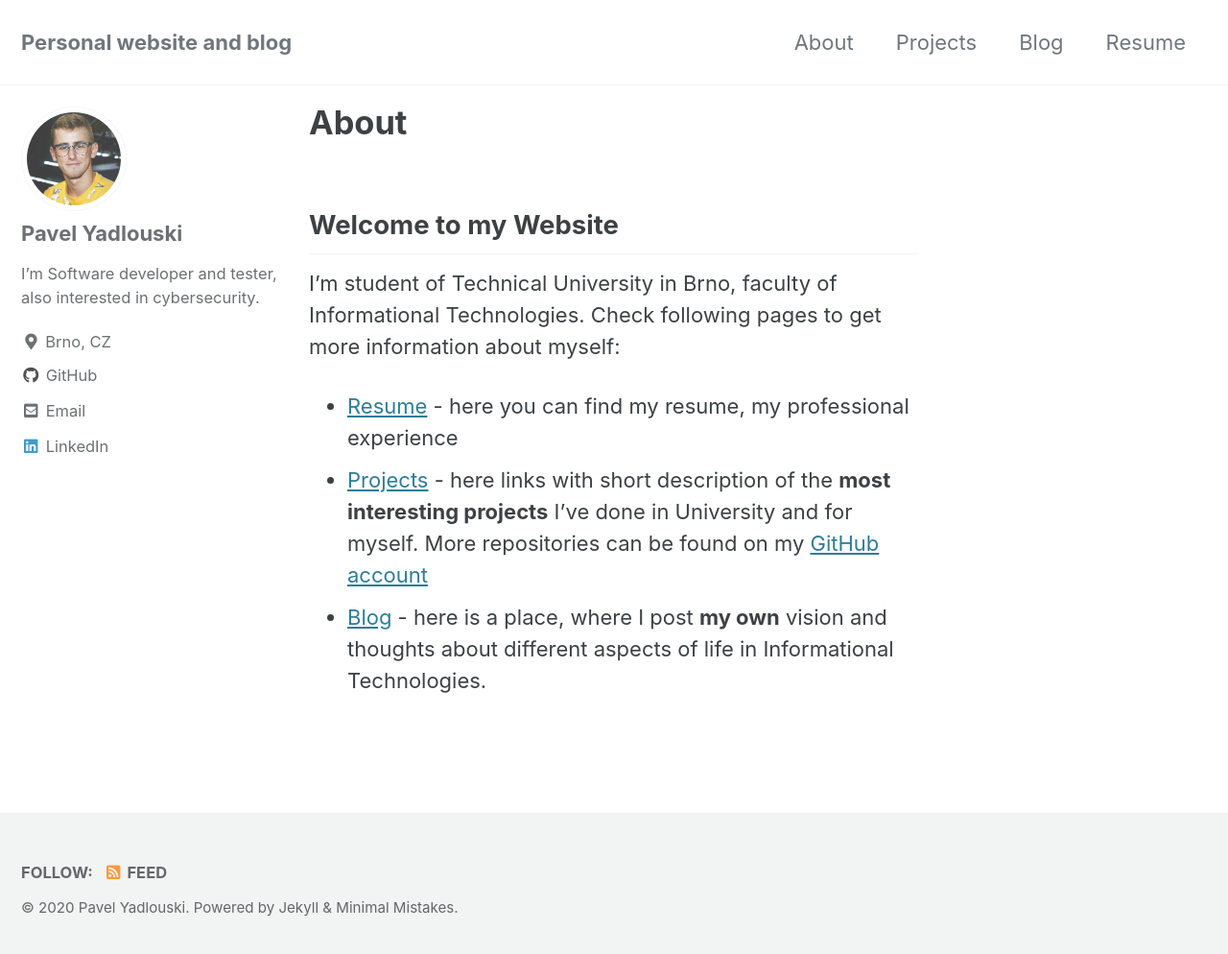
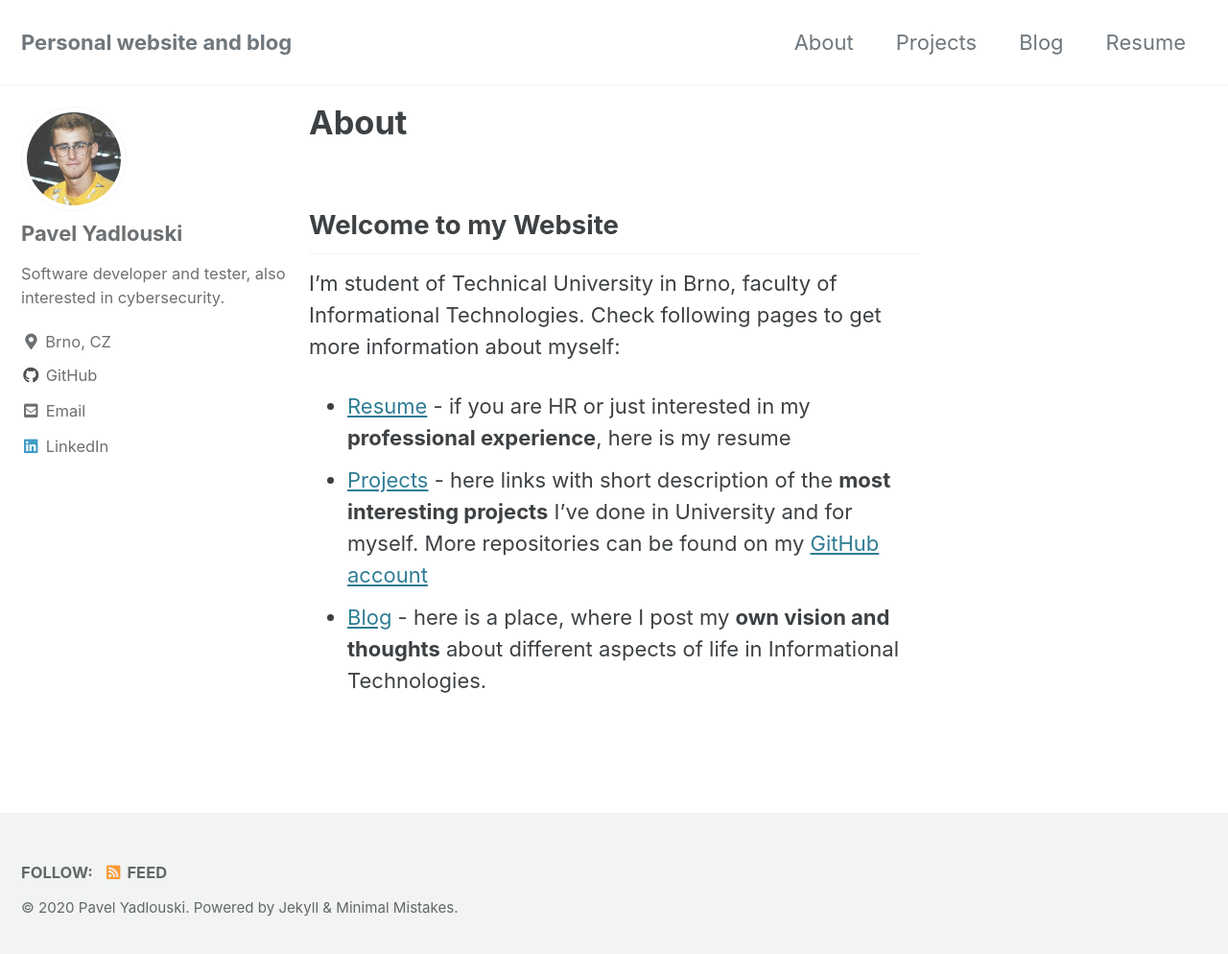
Before and after one commit to x00Pavel/x00Pavel.github.io, a Jekyll site: the page built from _pages/about.md, in a window 1280 px wide and 1001 px high. Shown: the top 994 px of the window at 96% size. Built offline with Jekyll 4.4.1, drawn with Linux system fonts in a browser that asks for light colours; cached includes are drawn as plain includes.

Commit message:
Update info

```diff
--- a/_config.yml
+++ b/_config.yml
@@ -20,7 +20,7 @@ title                    : "Personal website and blog"
 title_separator          : "-"
 subtitle                 : # site tagline that appears below site title in masthead
 name                     : "Pavel Yadlouski"
-description              : "My personal wensite with resume, project and blog posts."
+description              : "My personal website with resume, project and blog posts."
 url                      : # the base hostname & protocol for your site e.g. "https://mmistakes.github.io"
 baseurl                  : # the subpath of your site, e.g. "/blog"
 repository               : # GitHub username/repo-name e.g. "mmistakes/minimal-mistakes"
@@ -95,7 +95,7 @@ analytics:
 author:
   name             : "Pavel Yadlouski"
   avatar           : "images/my_face.jpg" # path of avatar image, e.g. "/images/bio-photo.jpg"
-  bio              : "I'm Software developer and tester, also interested in cybersecurity."
+  bio              : "Software developer and tester, also interested in cybersecurity."
   location         : "Brno, CZ"
   linkedin: "https://www.linkedin.com/in/pavel-yadlouski-063121172/"
   email            : "mailto:pavel.yadlouski@gmail.com"
--- a/_pages/about.md
+++ b/_pages/about.md
@@ -6,9 +6,8 @@ permalink: /about/
 I'm student of Technical University in Brno, faculty of Informational
 Technologies. Check following pages to get more information about
 myself:
-+ [Resume](x00Pavel.github.io/resume) - here you can find my resume, my
-professional experience
++ [Resume](x00Pavel.github.io/resume) - if you are HR or just interested in my **professional experience**, here is my resume
 + [Projects](x00Pavel.github.io/projects) - here links with short
 description of the **most interesting projects** I've done in University and
 for myself. More repositories can be found on my [GitHub account](https://github.com/x00Pavel)
-+ [Blog](x00Pavel.github.io/blog) - here is a place, where I post **my own** vision and thoughts about different aspects of life in Informational Technologies.
++ [Blog](x00Pavel.github.io/blog) - here is a place, where I post my **own vision and thoughts** about different aspects of life in Informational Technologies.
```
